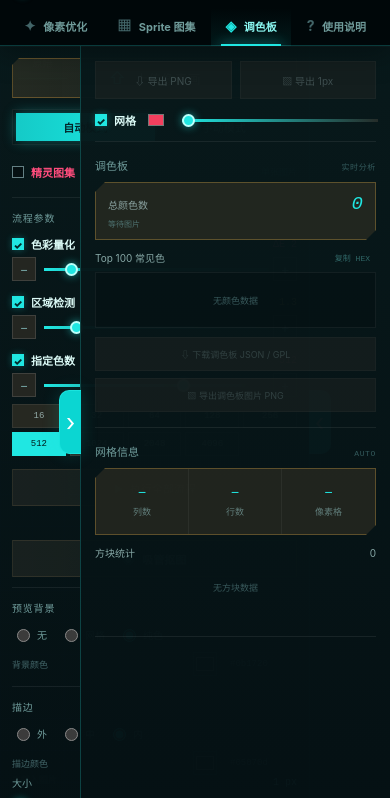
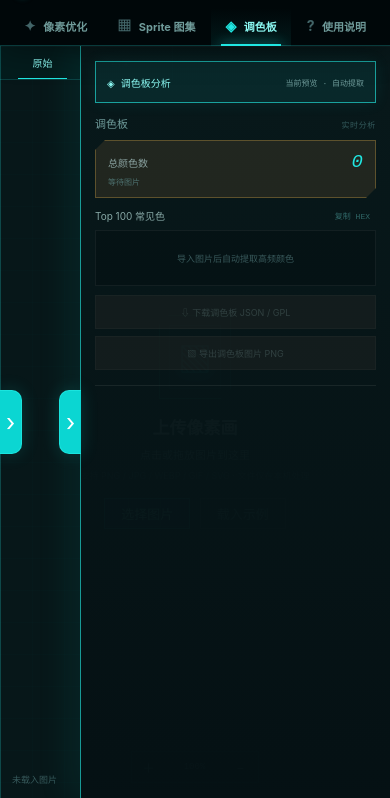
Before and after one commit to EarunWu/pixel-forge, a website: page index.html in a window 390 px wide. Both pictures are taken after a click on the button "◈ 调色板". Shown: the part 46-844 px from the top of the page. Drawn offline with Linux system fonts and the light colour scheme.

Commit message:
Add dedicated palette analysis view

```diff
--- a/app.js
+++ b/app.js
@@ -1130,6 +1130,20 @@
       setTimeout(renderDisplay, 260);
     };
 
+    const collapsePanel = (panel, handle, collapsedGlyph) => {
+      if (panel.classList.contains("collapsed")) return;
+      panel.classList.add("collapsed");
+      handle.textContent = collapsedGlyph;
+      setTimeout(renderDisplay, 260);
+    };
+
+    const setPaletteMode = enabled => {
+      $("#analysisPanel").classList.toggle("palette-mode", enabled);
+      if (!enabled) $(".analysis-scroll").scrollTo({ top: 0, behavior: "smooth" });
+    };
+
+    const useOverlayPanels = () => window.matchMedia("(max-width: 780px)").matches;
+
     const focusPanelTarget = (navItem, panel, handle, expandedGlyph, target) => {
       activateTopNav(navItem);
       expandPanel(panel, handle, expandedGlyph);
@@ -1165,6 +1179,8 @@
 
     $("#atlasToggle").addEventListener("change", () => {
       updateAtlasSummary();
+      setPaletteMode(false);
+      if (useOverlayPanels()) collapsePanel($("#analysisPanel"), $("#collapseAnalysis"), "‹");
       activateTopNav($("#atlasToggle").checked ? atlasNavItem : optimizerNavItem);
     });
     ["#atlasCols", "#atlasRows"].forEach(selector => $(selector).addEventListener("change", updateAtlasSummary));
@@ -1314,15 +1330,22 @@
     optimizerNavItem.addEventListener("click", () => {
       $("#atlasToggle").checked = false;
       updateAtlasSummary();
+      setPaletteMode(false);
+      if (useOverlayPanels()) collapsePanel($("#analysisPanel"), $("#collapseAnalysis"), "‹");
       focusPanelTarget(optimizerNavItem, $("#controlPanel"), $("#collapseControl"), "‹", $("#uploadButton"));
     });
     atlasNavItem.addEventListener("click", () => {
       $("#atlasToggle").checked = true;
       updateAtlasSummary();
+      setPaletteMode(false);
+      if (useOverlayPanels()) collapsePanel($("#analysisPanel"), $("#collapseAnalysis"), "‹");
       focusPanelTarget(atlasNavItem, $("#controlPanel"), $("#collapseControl"), "‹", $("#atlasToggle").closest(".switch-row"));
     });
     paletteNavItem.addEventListener("click", () => {
+      setPaletteMode(true);
+      if (useOverlayPanels()) collapsePanel($("#controlPanel"), $("#collapseControl"), "›");
       focusPanelTarget(paletteNavItem, $("#analysisPanel"), $("#collapseAnalysis"), "›", $("#paletteSection"));
+      showToast(state.originalData ? `已提取 ${state.palette.length} 个主要颜色` : "导入图片后会自动提取调色板");
     });
     helpNavItem.addEventListener("click", () => {
       activateTopNav(helpNavItem, false);
--- a/index.html
+++ b/index.html
@@ -5,7 +5,7 @@
   <meta name="viewport" content="width=device-width, initial-scale=1.0">
   <meta name="description" content="完全在浏览器本地运行的像素画优化、调色板提取与精灵图集分析工具。">
   <title>PIXEL FORGE · 本地像素优化</title>
-  <link rel="stylesheet" href="styles.css?v=20260720-tabs">
+  <link rel="stylesheet" href="styles.css?v=20260720-palette">
 </head>
 <body>
   <div id="app" class="app-shell">
@@ -209,6 +209,11 @@
       <aside id="analysisPanel" class="analysis-panel">
         <button id="collapseAnalysis" class="panel-handle right-handle" type="button" title="收起分析面板">›</button>
         <div class="analysis-scroll">
+          <div class="analysis-mode-banner" aria-hidden="true">
+            <span>◈ 调色板分析</span>
+            <small>当前预览 · 自动提取</small>
+          </div>
+
           <div class="export-grid">
             <button id="exportButton" class="export-button primary" type="button" disabled><span>⇩</span> 导出 PNG</button>
             <button id="exportOnePxButton" class="export-button" type="button" disabled><span>▧</span> 导出 1px</button>
@@ -228,7 +233,7 @@
               <small id="paletteDelta">等待图片</small>
             </div>
             <div class="subheading"><span>Top 100 常见色</span><button id="copyPaletteButton" type="button" disabled>复制 HEX</button></div>
-            <div id="paletteList" class="palette-list"><div class="empty-analysis">无颜色数据</div></div>
+            <div id="paletteList" class="palette-list"><div class="empty-analysis">导入图片后自动提取高频颜色</div></div>
             <div class="stack-actions">
               <button id="downloadPaletteButton" type="button" disabled>⇩ 下载调色板 JSON / GPL</button>
               <button id="exportPaletteImageButton" type="button" disabled>▧ 导出调色板图片 PNG</button>
@@ -263,6 +268,6 @@
       <p>提示：开启“吸管抠图”后点击画布，可移除相近背景色；描边会基于透明边缘生成。</p>
     </dialog>
   </div>
-  <script src="app.js?v=20260720-tabs2"></script>
+  <script src="app.js?v=20260720-palette"></script>
 </body>
 </html>
--- a/styles.css
+++ b/styles.css
@@ -221,7 +221,16 @@ button:disabled { cursor: not-allowed; filter: grayscale(.45); opacity: .42; }
 
 .analysis-panel { width: var(--analysis); flex: 0 0 var(--analysis); border-left: 1px solid var(--line); position: relative; min-height: 0; transition: width .25s ease, flex-basis .25s ease; z-index: 9; }
 .analysis-panel.collapsed { width: 0; flex-basis: 0; }
+.analysis-panel.palette-mode { border-left-color: var(--line-strong); box-shadow: -12px 0 32px rgba(18, 198, 193, .08); }
 .analysis-scroll { padding: 15px 14px; }
+.analysis-mode-banner { display: none; min-height: 42px; align-items: center; justify-content: space-between; gap: 10px; padding: 0 11px; border: 1px solid var(--line-strong); background: rgba(32,231,226,.08); color: var(--cyan-soft); font: 10px ui-monospace, monospace; box-shadow: 0 0 16px rgba(32,231,226,.08); }
+.analysis-mode-banner small { color: var(--muted); font-size: 8px; }
+.analysis-panel.palette-mode .analysis-mode-banner { display: flex; }
+.analysis-panel.palette-mode .export-grid,
+.analysis-panel.palette-mode .grid-settings,
+.analysis-panel.palette-mode #gridSection { display: none; }
+.analysis-panel.palette-mode #paletteSection { padding-top: 12px; }
+.analysis-panel.palette-mode .palette-list { max-height: min(42vh, 360px); }
 .export-grid { display: grid; grid-template-columns: 1fr 1fr; gap: 8px; }
 .export-button { height: 38px; border: 1px solid rgba(255,255,255,.08); background: #242722; color: #7e9897; font-size: 10px; }
 .export-button.primary:not(:disabled) { color: #002d2d; font-weight: 900; background: var(--cyan); border-color: #aafffa; }
```
